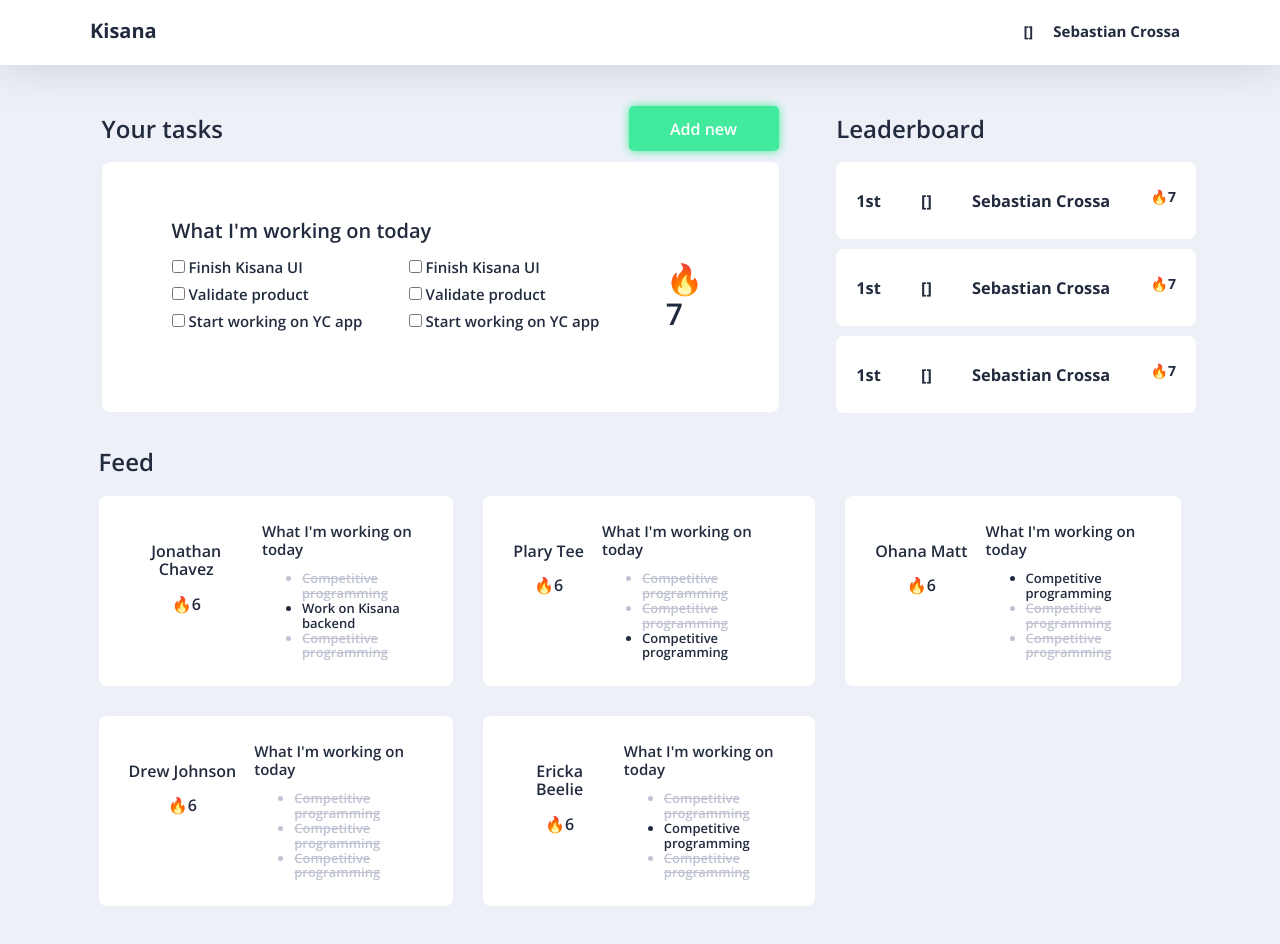
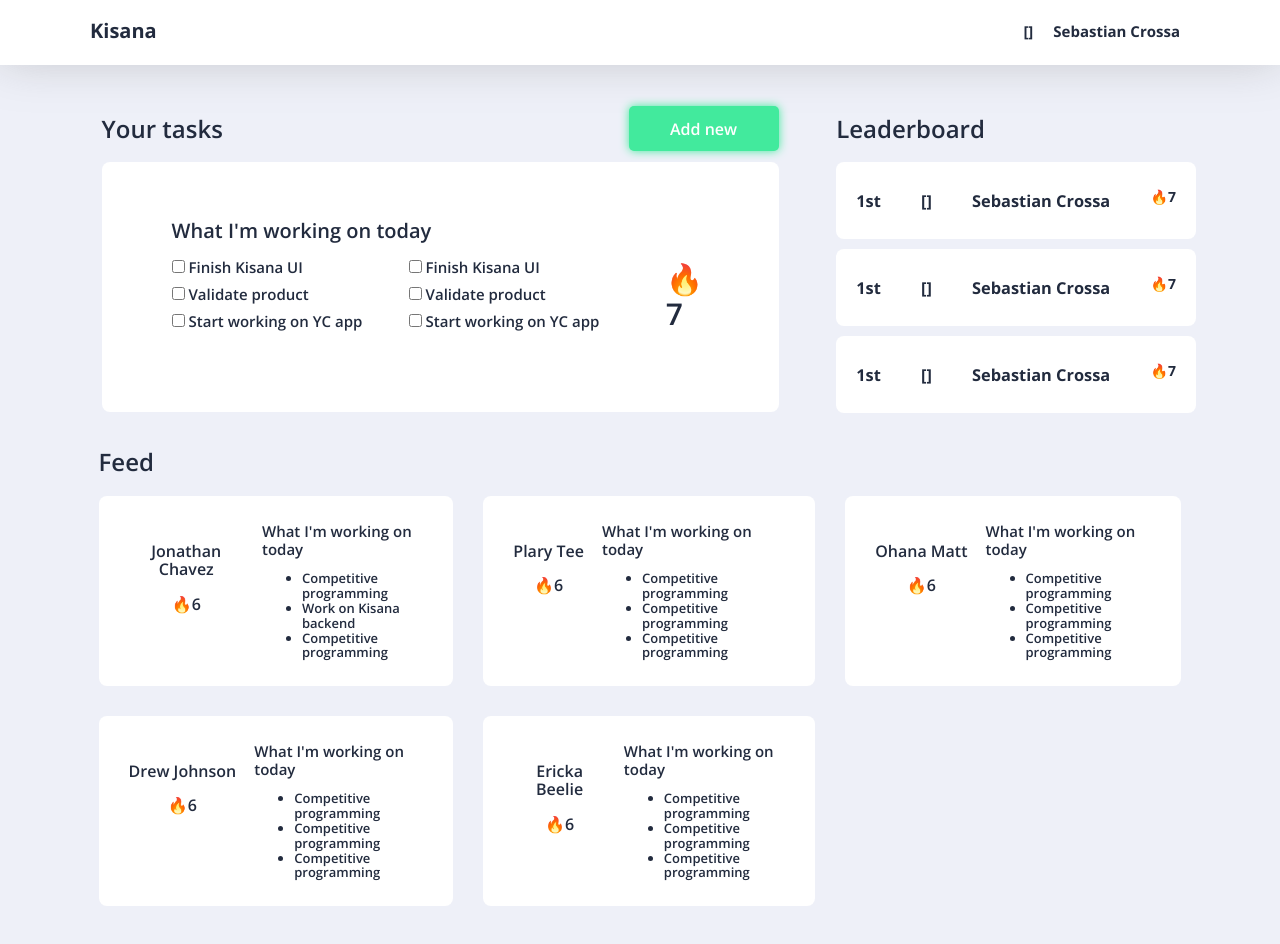
Before and after one commit to sebastiancrossa/kisana-fe, a React (Create React App) app: page / in a window 1280 px wide. Shown: the top 944 px of the page. Built offline with nearby package versions, Linux system fonts and the light colour scheme; no server answers.

Commit message:
App now loads feed from API

```diff
--- a/src/components/FeedItem.js
+++ b/src/components/FeedItem.js
@@ -52,7 +52,7 @@
 
 export class FeedItem extends Component {
     render() {
-        const { name, streak, tasks, completed } = this.props;
+        const { name, streak, tasks, done } = this.props;
 
         const itemLineThrough = {
             textDecoration: 'line-through',
@@ -77,7 +77,7 @@
 
                         <List>
                             {tasks.map(task => (
-                                <li style={task.completed ? itemLineThrough : itemLineThroughNone}>{task.title}</li>
+                                <li style={task.done ? itemLineThrough : itemLineThroughNone}>{task.title}</li>
                             ))}
                         </List>
                     </LayoutRight>
--- a/src/layout/Feed.js
+++ b/src/layout/Feed.js
@@ -132,13 +132,13 @@
     componentDidMount() {
         // Fetch users from API
         axios
-            .get("http://localhost:3300/users")
+            .get("http://localhost:3300/user/5c93f867416d2e8df8875474")
             .then(response => {
 
                 // Se crea un array de usuarios
                 const newFeed = response.data.map(c => {
                     return {
-                        name: c.name,
+                        name: c.first_name,
                         streak: c.streak,
                         tasks: c.tasks
                     };
```
